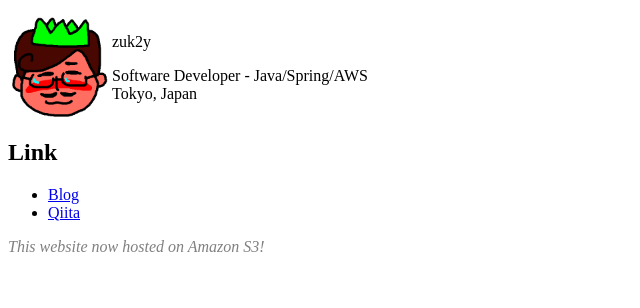
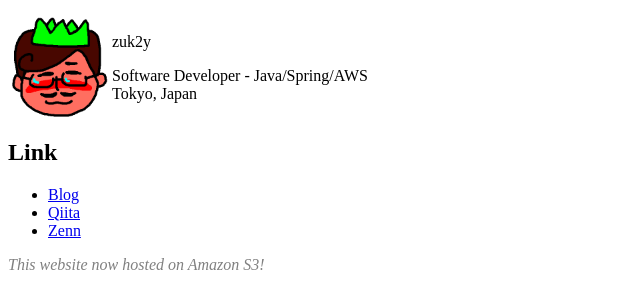
Before and after one commit to zuk2y/zuk2y.com, a plain HTML site: page deproy_targets/index.html in a window 1280 px wide. Shown: the part 110-418 px from the top of the page, without its empty margins (0-640 px from the left). Drawn offline with Linux system fonts and the light colour scheme.

Commit message:
add zenn link

```diff
--- a/deproy_targets/index.html
+++ b/deproy_targets/index.html
@@ -24,6 +24,7 @@
         <ul>
             <li><a href="https://zuk2y.hatenadiary.com/">Blog</a></li>
             <li><a href="https://qiita.com/zuk2y">Qiita</a></li>
+            <li><a href="https://zenn.dev/zuk2y">Zenn</a></li>
         </ul>
         <p class="supplement">This website now hosted on Amazon S3!</p>
     </body>
```
